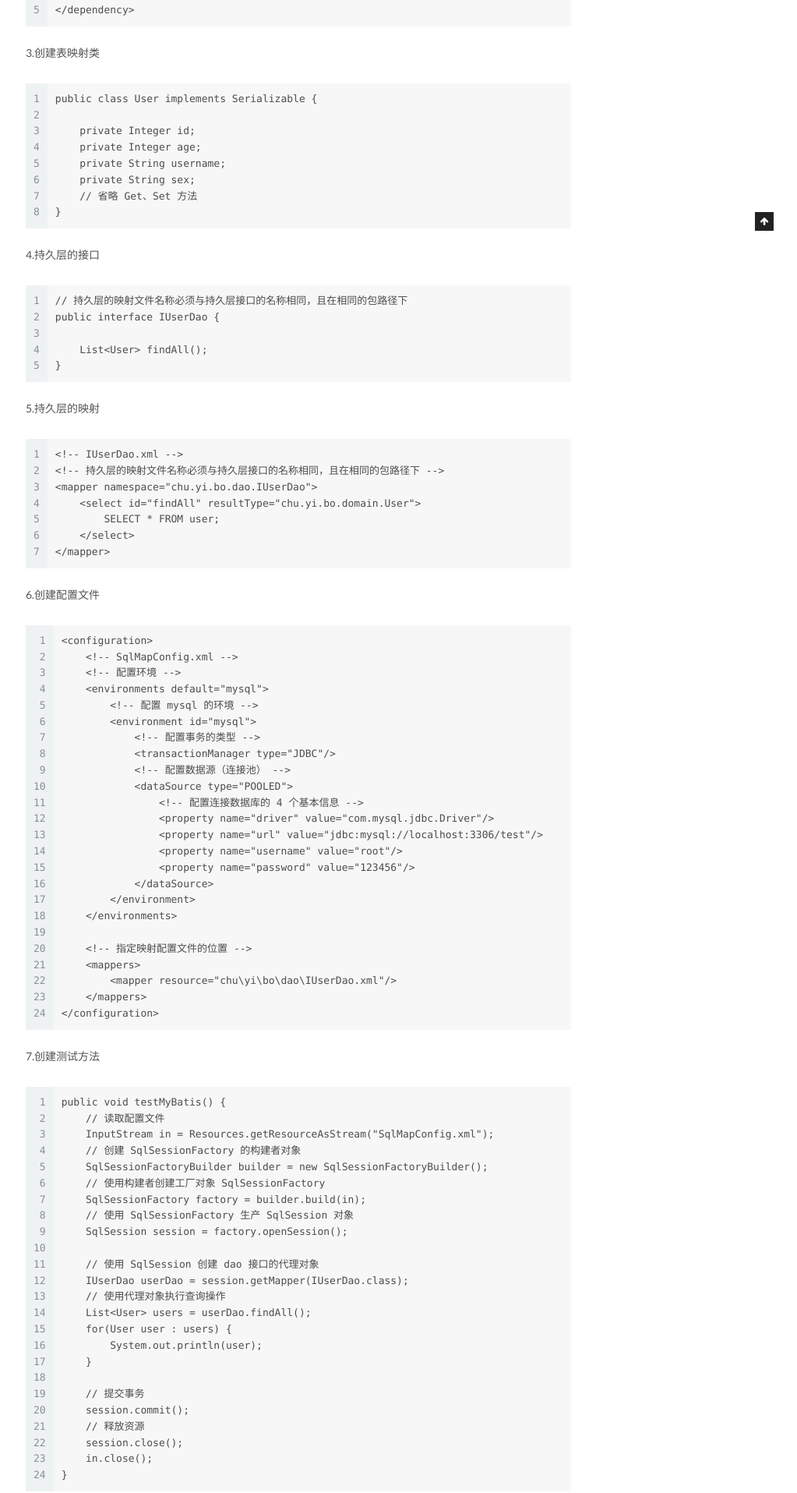
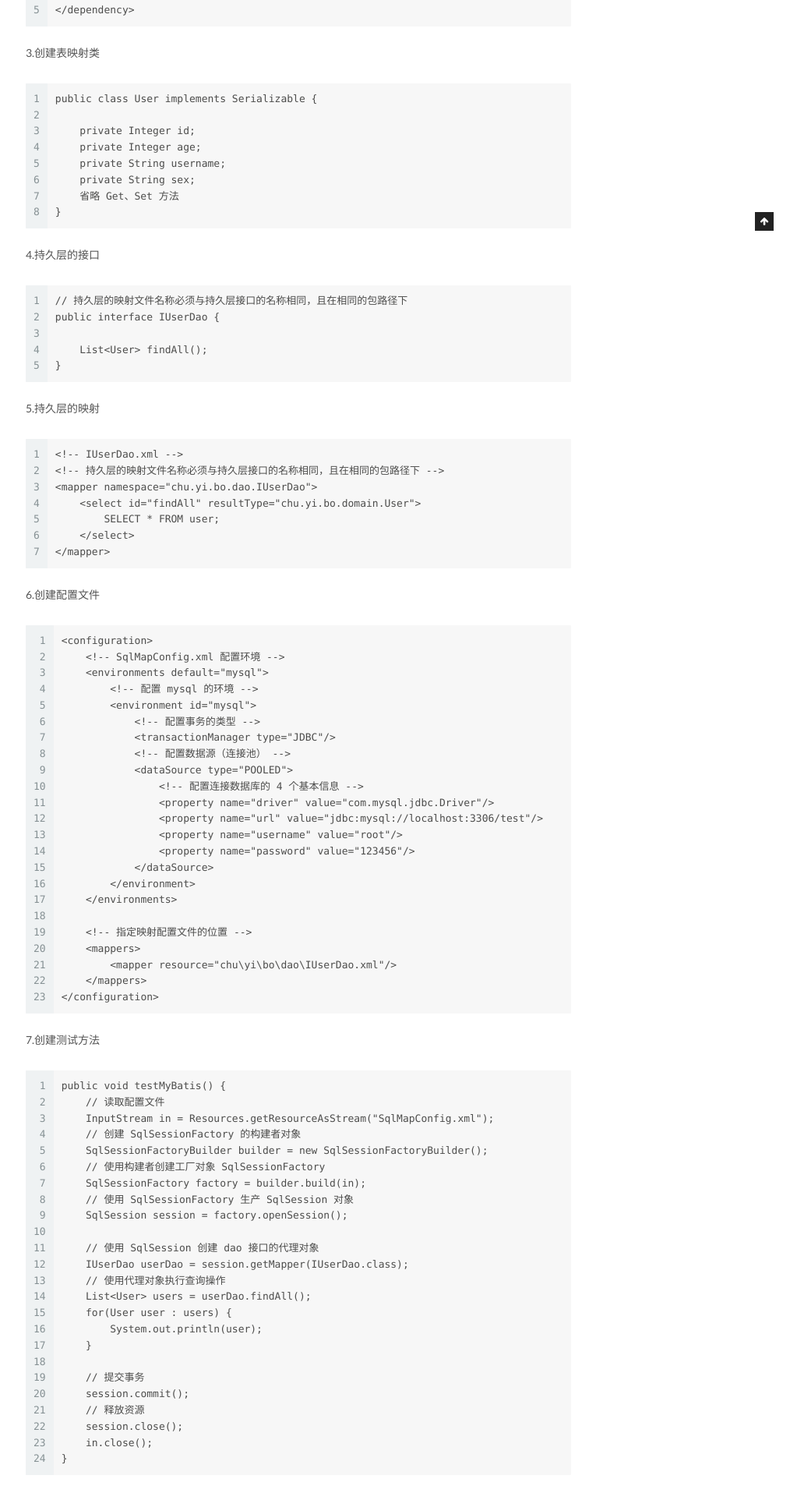
Before and after one commit to chuyibo/chuyibo.github.io, a Jekyll site: the page built from _posts/2021-01-27-MyBatis 学习笔记01.md, in a window 1280 px wide. Shown: the part 704-2619 px from the top of the page at 78% size, without its empty margins (257-1280 px from the left). Built offline with Jekyll 4.4.1, drawn with Linux system fonts in a browser that asks for light colours.

Commit message:
2021/02/13

````diff
--- a/_posts/2021-01-27-MyBatis 学习笔记01.md
+++ b/_posts/2021-01-27-MyBatis 学习笔记01.md
@@ -40,7 +40,7 @@ public class User implements Serializable {
     private Integer age;
     private String username;
     private String sex;
-    // 省略 Get、Set 方法
+    省略 Get、Set 方法
 }
 ```
 
@@ -70,8 +70,7 @@ public interface IUserDao {
 
 ```
 <configuration>
-    <!-- SqlMapConfig.xml -->
-    <!-- 配置环境 -->
+    <!-- SqlMapConfig.xml 配置环境 -->
     <environments default="mysql">
         <!-- 配置 mysql 的环境 -->
         <environment id="mysql">
````
